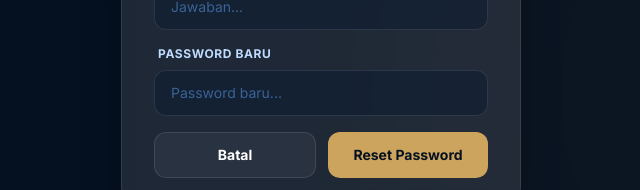
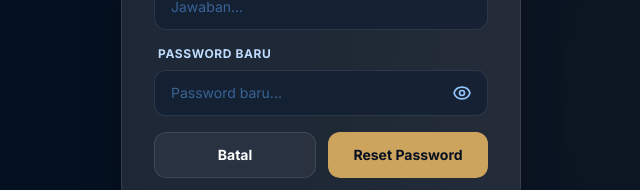
Before and after one commit to ftbs001/HORAS-IM, a React (Vite) app: page / in a window 1280 px wide. Both pictures are taken after a click on the button "Lupa Password?". Shown: the part 562-752 px from the top of the page, without its empty margins (319-959 px from the left). Built offline with nearby package versions, Linux system fonts and the light colour scheme; no server answers; the database is empty.

Commit message:
Fix: Set BAB III to Strict Portrait, Apply AutoFit to export tables, and add toggle password view to Login Form

```diff
--- a/src/components/pages/LoginPage.jsx
+++ b/src/components/pages/LoginPage.jsx
@@ -15,6 +15,7 @@
     const [recoveryStep, setRecoveryStep] = useState(1); // 1: Info, 2: New Password, 3: Success
     const [recoveryData, setRecoveryData] = useState({ username: '', answer: '', newPassword: '' });
     const [recoveryError, setRecoveryError] = useState('');
+    const [showNewPassword, setShowNewPassword] = useState(false);
 
     const handleLogin = async (e) => {
         e.preventDefault();
@@ -231,15 +232,30 @@
 
                                 <div>
                                     <label className="block text-blue-200 text-xs font-bold uppercase tracking-wider mb-2 ml-1">Password Baru</label>
+                                    <div className="relative group">
                                         <input
-                                        type="password"
+                                            type={showNewPassword ? "text" : "password"}
                                             value={recoveryData.newPassword}
                                             onChange={(e) => setRecoveryData({ ...recoveryData, newPassword: e.target.value })}
-                                        className="w-full px-4 py-3 bg-[#0a1a30]/50 border border-white/10 rounded-xl text-white placeholder-blue-400/50 focus:outline-none focus:ring-2 focus:ring-imigrasi-gold/50 transition-all text-sm"
+                                            className="w-full px-4 pr-12 py-3 bg-[#0a1a30]/50 border border-white/10 rounded-xl text-white placeholder-blue-400/50 focus:outline-none focus:ring-2 focus:ring-imigrasi-gold/50 transition-all text-sm"
                                             placeholder="Password baru..."
                                             required
                                             minLength={4}
                                         />
+                                        <button
+                                            type="button"
+                                            onClick={() => setShowNewPassword(v => !v)}
+                                            tabIndex={-1}
+                                            className="absolute right-4 top-1/2 transform -translate-y-1/2 text-blue-300 hover:text-imigrasi-gold transition-colors focus:outline-none"
+                                            title={showNewPassword ? 'Sembunyikan password' : 'Tampilkan password'}
+                                        >
+                                            {showNewPassword ? (
+                                                <svg className="w-5 h-5" fill="none" stroke="currentColor" viewBox="0 0 24 24"><path strokeLinecap="round" strokeLinejoin="round" strokeWidth={2} d="M13.875 18.825A10.05 10.05 0 0112 19c-4.478 0-8.268-2.943-9.543-7a9.97 9.97 0 011.563-3.029m5.858.908a3 3 0 114.243 4.243M9.878 9.878l4.242 4.242M9.88 9.88l-3.29-3.29m7.532 7.532l3.29 3.29M3 3l3.59 3.59m0 0A9.953 9.953 0 0112 5c4.478 0 8.268 2.943 9.543 7a10.025 10.025 0 01-4.132 5.411m0 0L21 21" /></svg>
+                                            ) : (
+                                                <svg className="w-5 h-5" fill="none" stroke="currentColor" viewBox="0 0 24 24"><path strokeLinecap="round" strokeLinejoin="round" strokeWidth={2} d="M15 12a3 3 0 11-6 0 3 3 0 016 0z" /><path strokeLinecap="round" strokeLinejoin="round" strokeWidth={2} d="M2.458 12C3.732 7.943 7.523 5 12 5c4.478 0 8.268 2.943 9.542 7-1.274 4.057-5.064 7-9.542 7-4.477 0-8.268-2.943-9.542-7z" /></svg>
+                                            )}
+                                        </button>
+                                    </div>
                                 </div>
 
                                 <div className="flex gap-3 mt-6">
--- a/src/components/pages/laporanBulanan/GabungLaporan.jsx
+++ b/src/components/pages/laporanBulanan/GabungLaporan.jsx
@@ -1000,7 +1000,7 @@
                         docxCells.push(new TableCell({
                             columnSpan: colSpan > 1 ? colSpan : undefined,
                             rowSpan: rowSpan > 1 ? rowSpan : undefined,
-                            width: { size: Math.max(1, Math.round(colPct * colSpan)), type: WidthType.PERCENTAGE },
+                            width: { size: Math.max(1, Math.round(colPct * colSpan)), type: WidthType.AUTO }, // Changed from PERCENTAGE to AUTO for autofitting
                             shading: isHeader ? { fill: 'F5F5F5' } : undefined,
                             borders: {
                                 top: { style: BorderStyle.SINGLE, size: 4, color: '000000' },
@@ -1030,8 +1030,8 @@
 
                 if (docxRows.length === 0) return null;
                 const tbl = new Table({
-                    width: { size: 100, type: WidthType.PERCENTAGE },
-                    layout: TableLayoutType.FIXED,
+                    width: { size: 100, type: WidthType.AUTO },
+                    layout: TableLayoutType.AUTOFIT, // Changed to AUTOFIT for slimmer tables
                     borders: {
                         top: { style: BorderStyle.SINGLE, size: 6, color: '2F5496' },
                         bottom: { style: BorderStyle.SINGLE, size: 6, color: '2F5496' },
@@ -1471,15 +1471,18 @@
                             const pageElems = await buildStructuredPageElements(page);
                             if (pageElems.length === 0) continue;
 
-                            // ── Auto-detect landscape ──────────────────────────────────────────
-                            // Rule: any page that contains at least one table → landscape.
-                            // Pages without tables → portrait (respect declared orientation).
-                            // This prevents tables from overflowing the page width.
+                            // Auto-detect landscape rules:
+                            // BAB I, III, IV are EXPLICITLY portrait, regardless of tables, to ensure no sudden landscape breaks.
+                            const strictPortraitSections = ['BAB I', 'BAB III', 'BAB IV'];
+                            const isStrictPortrait = strictPortraitSections.some(s => secName.includes(s));
+
                             const pageHasTable = (page.content || []).some(b => b.type === 'table');
-                            let orient = pageHasTable ? 'landscape'
+
+                            let orient = isStrictPortrait ? 'portrait'
+                                : pageHasTable ? 'landscape'
                                 : page.orientation === 'landscape' ? 'landscape'
-                                    : globalOrient === 'landscape' ? 'landscape'
-                                        : 'portrait';
+                                : globalOrient === 'landscape' ? 'landscape'
+                                : 'portrait';
 
                             if (orient === 'landscape') {
                                 // Flush any accumulated portrait content first
@@ -1503,7 +1506,12 @@
                             // Auto-detect landscape: any Table element → landscape.
                             const globalHtmlOrient = r.laporan?.docx_meta?.orientation || 'portrait';
                             const hasAnyTable = htmlElements.some(el => el instanceof Table);
-                            const isLandscape = hasAnyTable || globalHtmlOrient === 'landscape';
+
+                            const strictPortraitSections = ['BAB I', 'BAB III', 'BAB IV'];
+                            const isStrictPortrait = strictPortraitSections.some(s => secName.includes(s));
+
+                            const isLandscape = !isStrictPortrait && (hasAnyTable || globalHtmlOrient === 'landscape');
+
                             if (isLandscape) {
                                 flushPortrait(portraitBuf);
                                 allChunks.push({ orientation: 'landscape', elements: [...htmlElements, EMPTY(120)] });
--- a/src/utils/docxExporter.js
+++ b/src/utils/docxExporter.js
@@ -265,7 +265,7 @@
                 columnSpan: colspan > 1 ? colspan : undefined,
                 rowSpan: rowspan > 1 ? rowspan : undefined,
                 shading: isHeader ? { fill: 'F5F5F5' } : undefined,
-                width: { size: Math.round(cellWidthPct), type: WidthType.PERCENTAGE },
+                width: { size: Math.max(1, Math.round(cellWidthPct)), type: WidthType.AUTO }, // Changed from PERCENTAGE to AUTO for autofitting
                 borders: CELL_BORDER,
             }));
 
@@ -281,7 +281,8 @@
     });
 
     return new Table({
-        width: { size: 100, type: WidthType.PERCENTAGE },
+        width: { size: 100, type: WidthType.AUTO }, // Changed to AUTO
+        layout: TableLayoutType.AUTOFIT, // Changed to AUTOFIT
         borders: {
             top: { style: BorderStyle.SINGLE, size: 6, color: '000000' },
             bottom: { style: BorderStyle.SINGLE, size: 6, color: '000000' },
```
Lines whose indentation alone changed are shown as unchanged.
